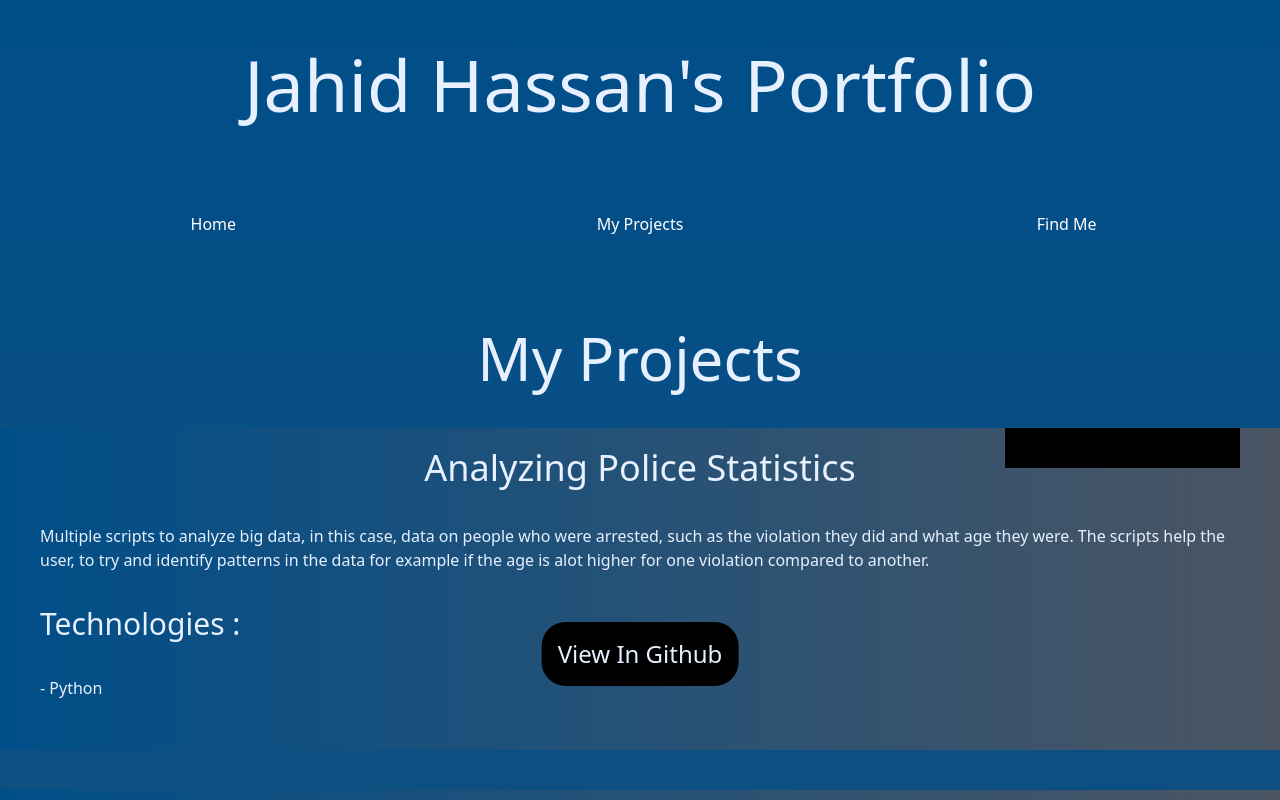
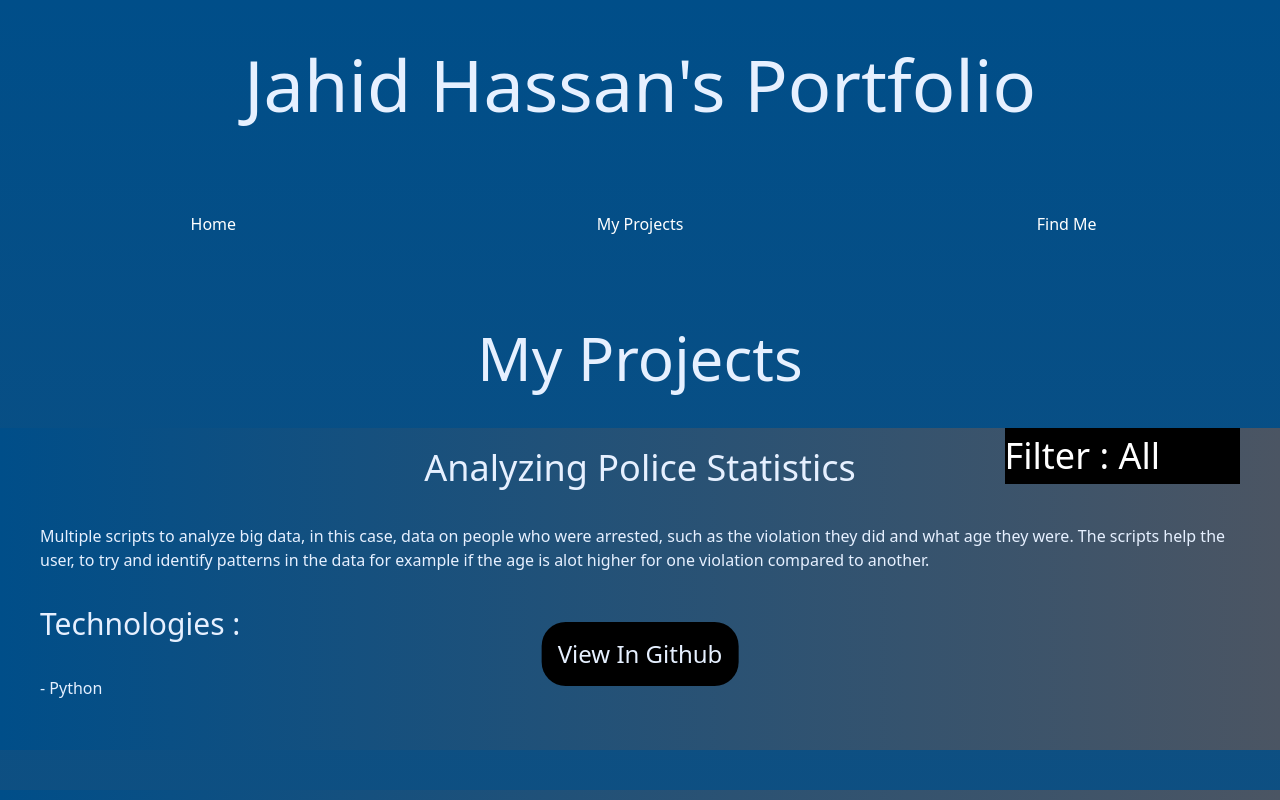
Before and after one commit to MJahidH/my-portfolio, a React (Vite) app in the folder my-portfolio/: page /projects in a window 1280 px wide. Shown: the top 800 px of the page. Built offline with nearby package versions, Linux system fonts and the light colour scheme.

Commit message:
text color changed in dropdown menu

```diff
--- a/my-portfolio/src/components/DropDownFilter.jsx
+++ b/my-portfolio/src/components/DropDownFilter.jsx
@@ -62,9 +62,11 @@ const DropDownFilter = ({ setProjects }) => {
       justify-start
       text-left
       bg-black"
-
       >
-        <button className="item-center text-4xl" onClick={toggleDropDown}>
+        <button
+          className="py-2 rounded-lg item-center text-4xl text-white"
+          onClick={toggleDropDown}
+        >
           Filter : {filterTitle}
         </button>
         {dropDownOpen && (
@@ -73,6 +75,7 @@ const DropDownFilter = ({ setProjects }) => {
           absolute
           left-0
           mr-6
+          pr-6
           bg-black"
           >
             {filterKeyWords.map((language) => {
--- a/my-portfolio/src/index.css
+++ b/my-portfolio/src/index.css
@@ -14,8 +14,10 @@
 
 .drop-down-button{
   @apply
+  text-white
   text-3xl
   text-left
+  rounded
   w-full
   flex-1
   my-4
```
